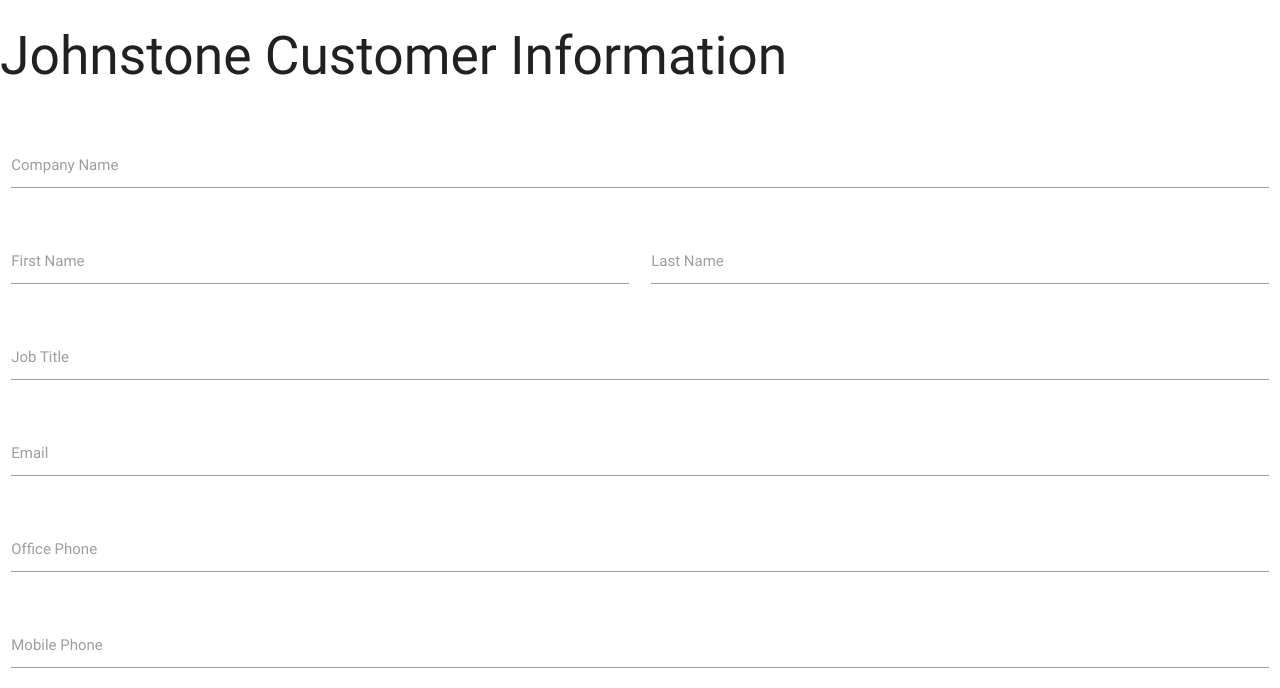
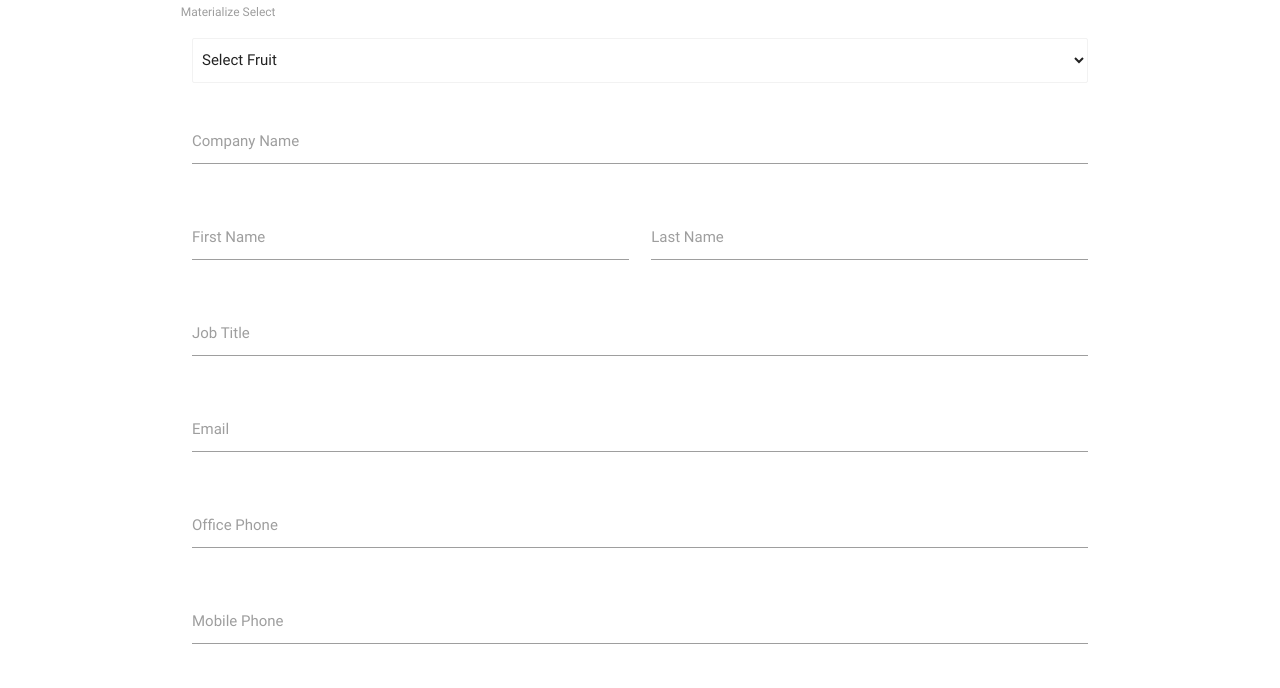
Before and after one commit to skrich-x/JStone_cust_seg, a plain HTML site: page index.html in a window 1280 px wide. Drawn offline with nearby package versions, Linux system fonts and the light colour scheme.

Commit message:
adding selectable fields - correcting issue of displaying in browser when not in 'browser-default'

```diff
--- a/index.html
+++ b/index.html
@@ -5,17 +5,27 @@
       <link href="http://fonts.googleapis.com/icon?family=Material+Icons" rel="stylesheet">
       <!--Import materialize.css-->
       <link type="text/css" rel="stylesheet" href="css/materialize.min.css"  media="screen,projection"/>
-
       <!--Let browser know website is optimized for mobile-->
       <meta name="viewport" content="width=device-width, initial-scale=1.0"/>
     </head>
 
-    <body>
+    <body class="container">
+      <!-- <div class="row">
+        <h2 class="rsvp-header">Johnstone Customer Information</h2>
+      </div> -->
       <div class="row">
-    <h2 class="rsvp-header">Johnstone Customer Information</h2>
+        <form class="col s12">
+          <div class="row">
+            <label>Materialize Select</label>
+              <div class="input-field col s12">
+               <select class="browser-default">
+                  <option value="" disabled selected>Select Fruit</option>
+                  <option value="1">Mango</option>
+                  <option value="2">Orange</option>
+                  <option value="3">Apple</option>
+               </select>
               </div>
-
-    <form class="col s12">
+          </div>
           <div class="row">
             <div class="input-field col s12">
               <input id="company_name" type="text" class="validate">
@@ -61,8 +71,9 @@
               <label for="customer_mobile_phone">Mobile Phone</label>
             </div>
           </div>
+       </form>
+     </div>
 
-   </form>
      <!--Import jQuery before materialize.js-->
      <script type="text/javascript" src="https://code.jquery.com/jquery-2.1.1.min.js"></script>
      <script type="text/javascript" src="js/materialize.min.js"></script>
```
Lines whose indentation alone changed are shown as unchanged.
